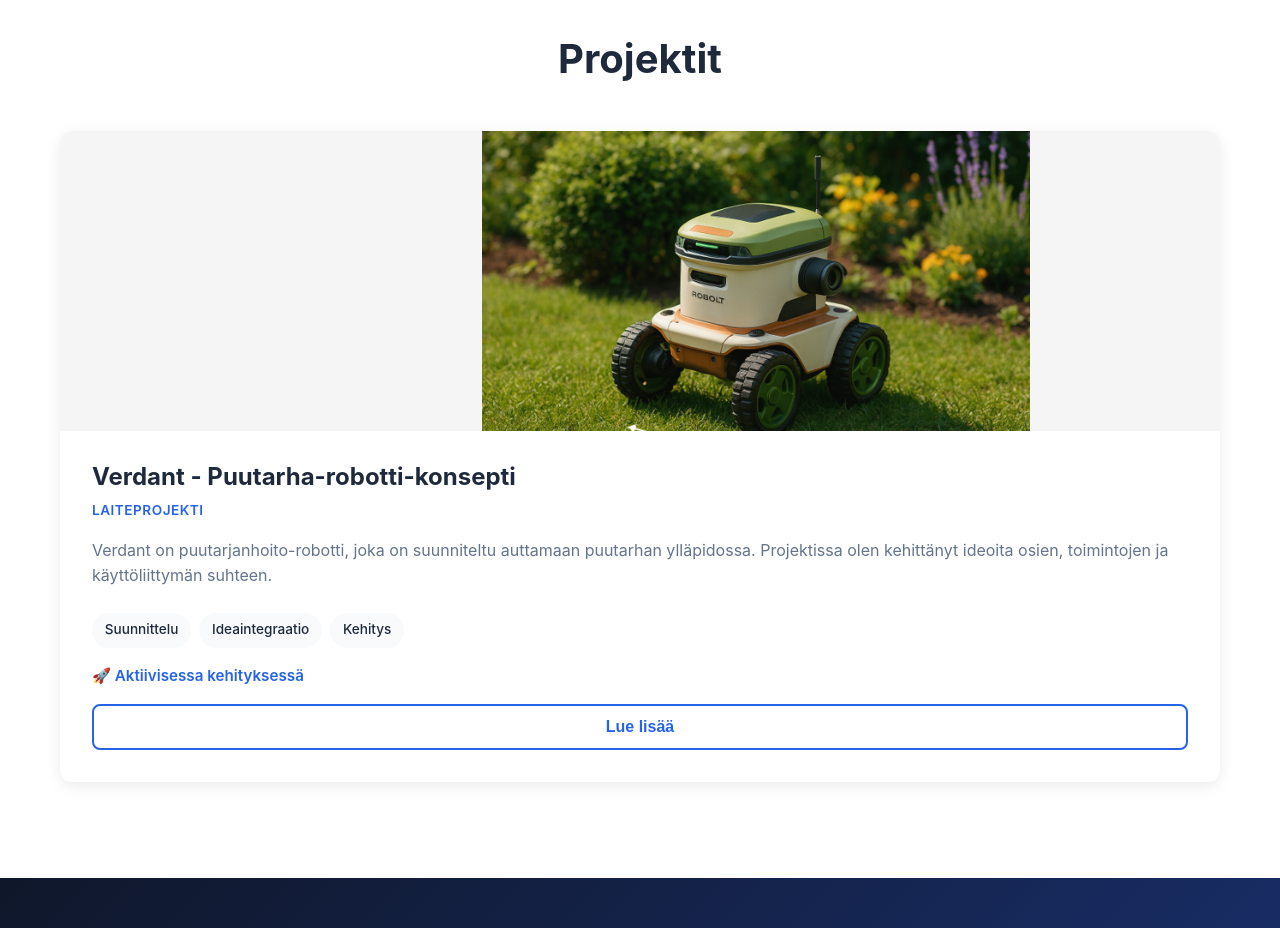
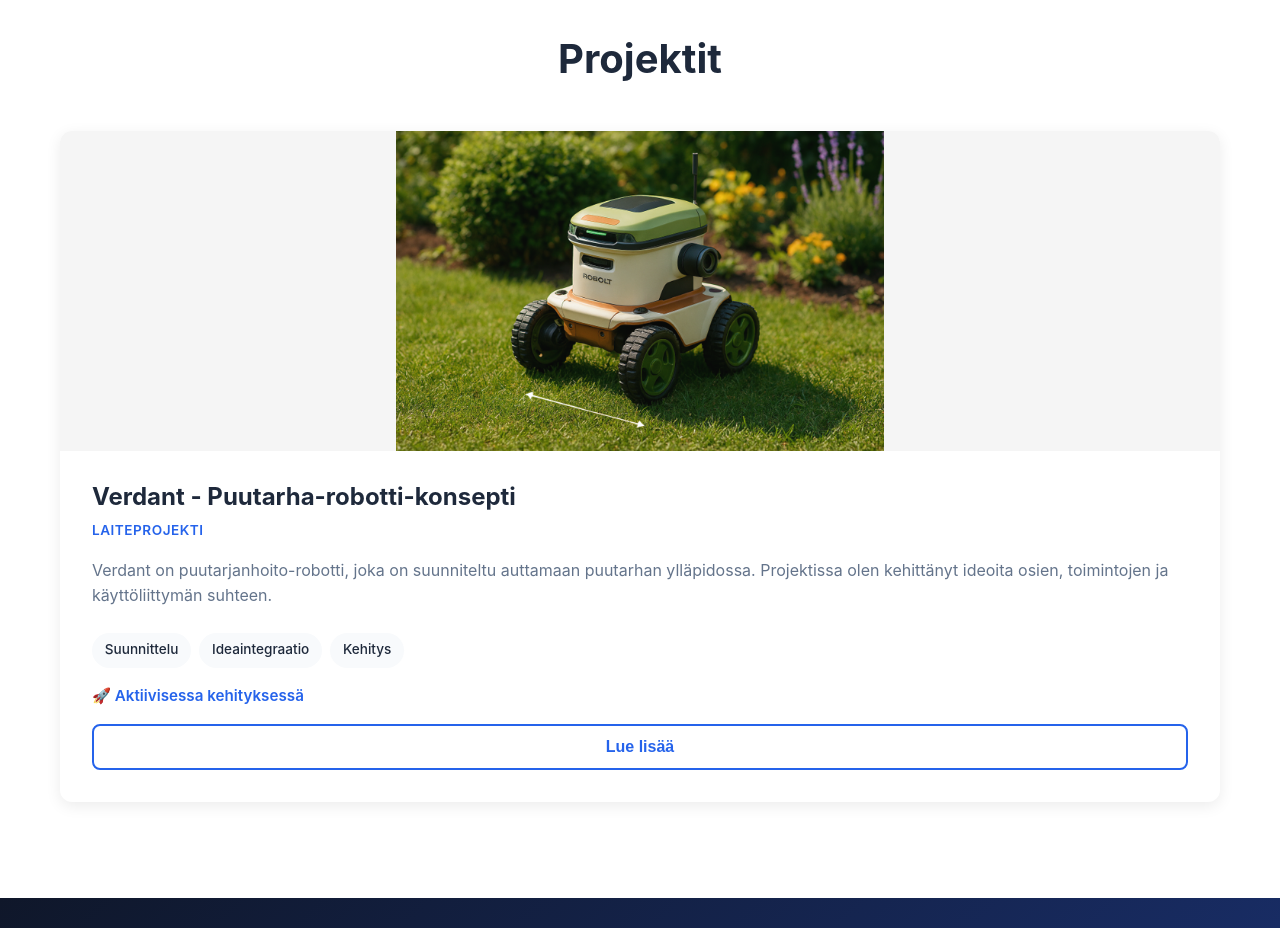
Before and after one commit to MikoGehor/portfolio, a website: page index.html in a window 1280 px wide. Shown: the part 1660-2588 px from the top of the page. Drawn offline with Linux system fonts and the light colour scheme.

Commit message:
robo kuva sovitettu

```diff
--- a/css/styles.css
+++ b/css/styles.css
@@ -436,10 +436,13 @@ a:hover {
 
 .project-image {
     width: 100%;
-    height: 300px;
+    height: 320px;
     overflow: hidden;
     background: #f5f5f5;
     position: relative;
+    display: flex;
+    align-items: center;
+    justify-content: center;
 }
 
 .project-image::after {
@@ -459,13 +462,14 @@ a:hover {
 }
 
 .project-image img {
-    width: 120%;
-    height: 120%;
+    width: auto;
+    height: 100%;
     object-fit: contain;
     object-position: center;
     transition: var(--transition);
     position: relative;
     z-index: 0;
+    max-width: 95%;
 }
 
 .project-card:hover .project-image img {
```
